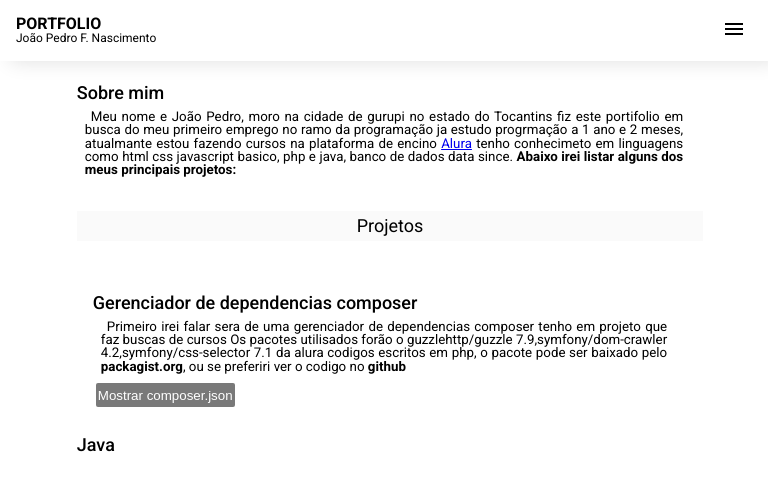
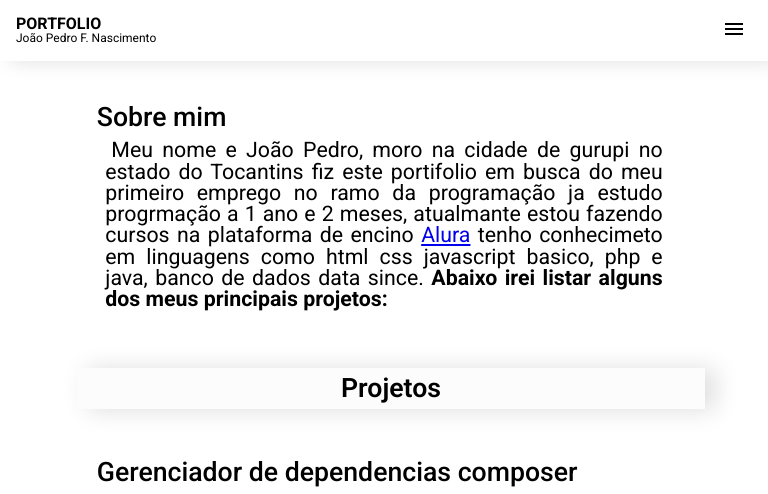
Before and after one commit to Jp-ctrl983/Portfolio, a plain HTML site: page index.html in a window 768 px wide. Shown: the top 494 px of the page. Drawn offline with nearby package versions, Linux system fonts and the light colour scheme.

Commit message:
Atualizei

```diff
--- a/index.html
+++ b/index.html
@@ -34,12 +34,12 @@
 
     <main class="main_contain">
 
-        <section class="main_contain_filho">
+        <section class="main_contain_filho sectionsClass">
             <ul class="descricao">
                 <li class="descricao_filho">Sobre mim</li>
             </ul>
 
-            <p class="main_contain_paragrafo">
+            <p class="mainParagrafos">
                Meu nome e João Pedro, moro na cidade de gurupi no estado do Tocantins
                fiz este portifolio em busca do meu primeiro emprego no ramo da programação
                ja estudo progrmação a 1 ano e 2 meses, atualmante estou fazendo cursos na plataforma de encino <a href="https://cursos.alura.com.br/" target="_blank">Alura</a>
@@ -52,14 +52,12 @@
             Projetos
         </h2>
 
-        <section class="main_contain_filho2" id="Projeto_composer">
-            <ul class="main_contain_ul">
-                <li class="main_contain_filho">
-                    Gerenciador de dependencias composer
-                </li>
+        <section class="main_contain_filho2 sectionsClass" id="Projeto_composer">
+            <ul class="descricao">
+                <li class="descricao_filho">Gerenciador de dependencias composer</li>
             </ul>
 
-            <p class="main_contain_filho2_paragrafo_composer">
+            <p class="mainParagrafos">
               Primeiro irei falar sera de uma gerenciador de dependencias composer tenho em projeto que faz buscas de cursos Os pacotes utilisados forão o guzzlehttp/guzzle 7.9,symfony/dom-crawler 4.2,symfony/css-selector 7.1 da alura codigos escritos em php, o pacote pode ser baixado pelo <a href="https://packagist.org/packages/jp-ctrl983/buscador-curso" target="_blank" class="links">packagist.org</a>, ou se preferiri ver o codigo no <a href="https://github.com/Jp-ctrl983/composer-buscador-alura-" class="links">github</a>
             </p>
 
@@ -118,12 +116,15 @@
             </div>
         </section>
 
-        <section class="main_contain_filho3" id="Projetos_java">
-            <ul class="main_contain_ul">
-                <li class="main_contain_filho">
-                    Java
-                </li>
+        <section class="main_contain_filho3 sectionsClass" id="Projetos_java">
+            <ul class="descricao">
+                <li class="descricao_filho">Java</li>
             </ul>
+
+            <p class="mainParagrafos">
+                Meu conhecimento em java e intermediario conheso bem a sintaxe de orintação a objeto
+                variaveis tipos de dados detre ourtos assuntos como api, cursos feitos na escola de programação Alura.
+            </p>
         </section>
 
     </main>
--- a/style/corpo/main.css
+++ b/style/corpo/main.css
@@ -15,16 +15,12 @@
     text-decoration: none;
 }
 
-.main_contain_paragrafo {
+.mainParagrafos {
     text-align: justify;
     padding: 7px;
     margin: 1px;
     font-size: 10pt;
     text-indent: 6px;
-}
-
-.main_contain_filho2 {
-    padding: 1em;
 }
 
 .subtitulo {
@@ -37,24 +33,6 @@
     padding: 6px;
     font-size: 18px;
     font-weight: 400;
-}
-
-.main_contain_ul {
-    margin-top: 10px;
-}
-
-li.main_contain_filho {
-    font-weight: 500;
-    font-size: 18px;
-    text-decoration: none;
-}
-
-.main_contain_filho2_paragrafo_composer {
-    text-align: justify;
-    padding: 7px;
-    margin: 1px;
-    font-size: 10pt;
-    text-indent: 6px;
 }
 
 .Destaque {
@@ -84,6 +62,11 @@ li.main_contain_filho {
     display: block;
 }
 
+.sectionsClass {
+    margin: 10px;
+    padding: 10px;
+}
+
 .json_composer {
     display: none;
 }
@@ -91,3 +74,48 @@ li.main_contain_filho {
 .json_composer_add {
     display: block;
 }
+
+/*todas as demais midias*/
+/* Typical device breakpoints
+---------------------------
+pequenas telas:ate 600px
+celular: 600px ate 768px
+tablet:768px ate 992px
+desktop:992px ate 1200px
+grandes telas:acima de 1200px
+---------------------------------
+*/
+
+@media screen and (min-width: 662px) and (max-width: 950px){
+
+    .descricao_filho {
+        font-weight: 500;
+        font-size: 20pt;
+        text-decoration: none;
+    }
+
+    .mainParagrafos {
+        text-align: justify;
+        padding: 6px;
+        margin: 2.5px;
+        font-size: 16pt;
+        text-indent: 6px;
+    }
+
+    .subtitulo {
+        margin-top: 1.5em;
+        margin-bottom: 1.5em;
+        background: #dfdfdf17;
+        width: 100%;
+        text-align: center;
+        color: rgb(0, 0, 0);
+        padding: 7px;
+        font-size: 20pt;
+        font-weight: 600;
+        box-shadow: 10px 1px 25px rgba(0, 0, 0, 0.137)
+    }
+}
+
+@media screen and (min-width: 950px) {
+
+}
```
